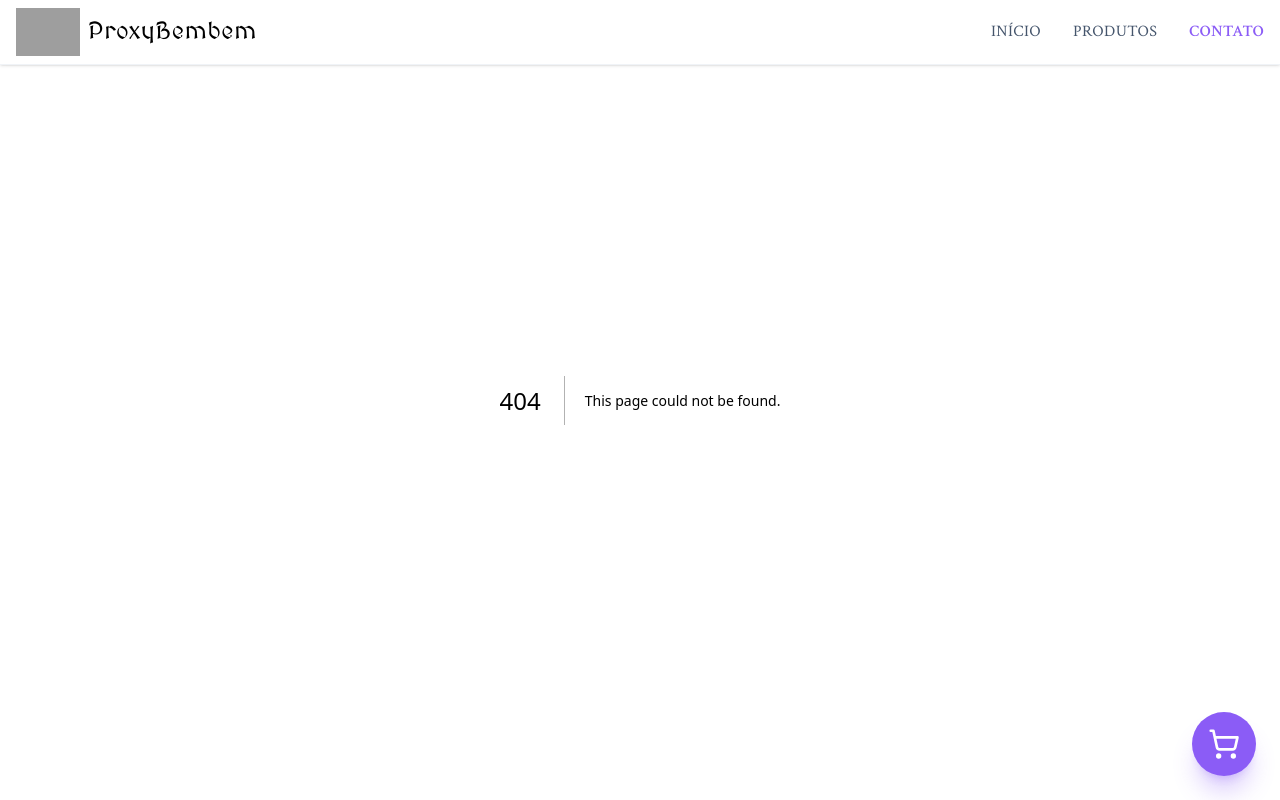
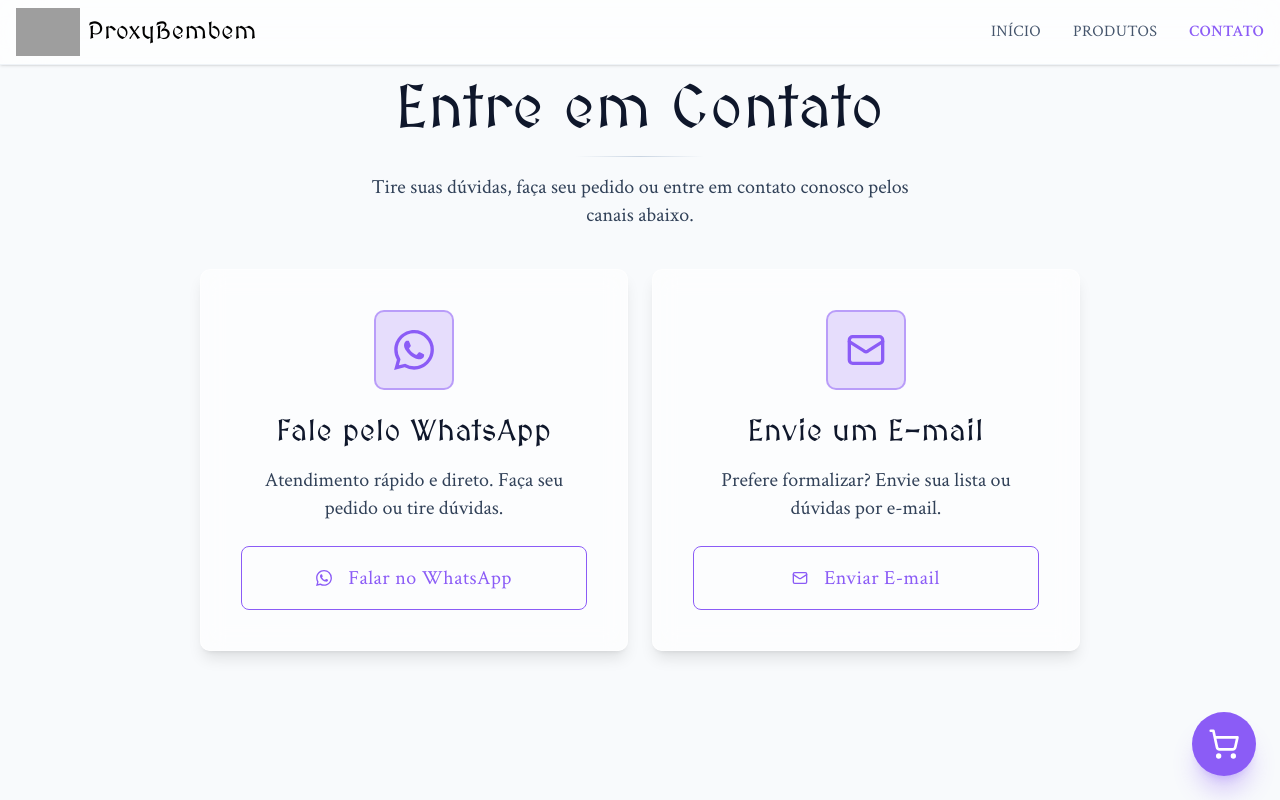
Before and after one commit to Bembemm/proxybembem, a Next.js app: page /contato in a window 1280 px wide. Before the commit this address had no page. Shown: the top 800 px of the page. Built offline with nearby package versions, Linux system fonts and the light colour scheme; grey boxes are pictures that could not be loaded.

Commit message:
Add dedicated contact route

```diff
--- /dev/null
+++ b/app/contato/page.tsx
@@ -0,0 +1,11 @@
+import type { Metadata } from "next"
+import { ContactPage } from "@/components/pages/contact-page"
+
+export const metadata: Metadata = {
+  title: "Contato",
+  description: "Fale com a ProxyBembem pelo WhatsApp ou e-mail.",
+}
+
+export default function ContatoPage() {
+  return <ContactPage />
+}
```
